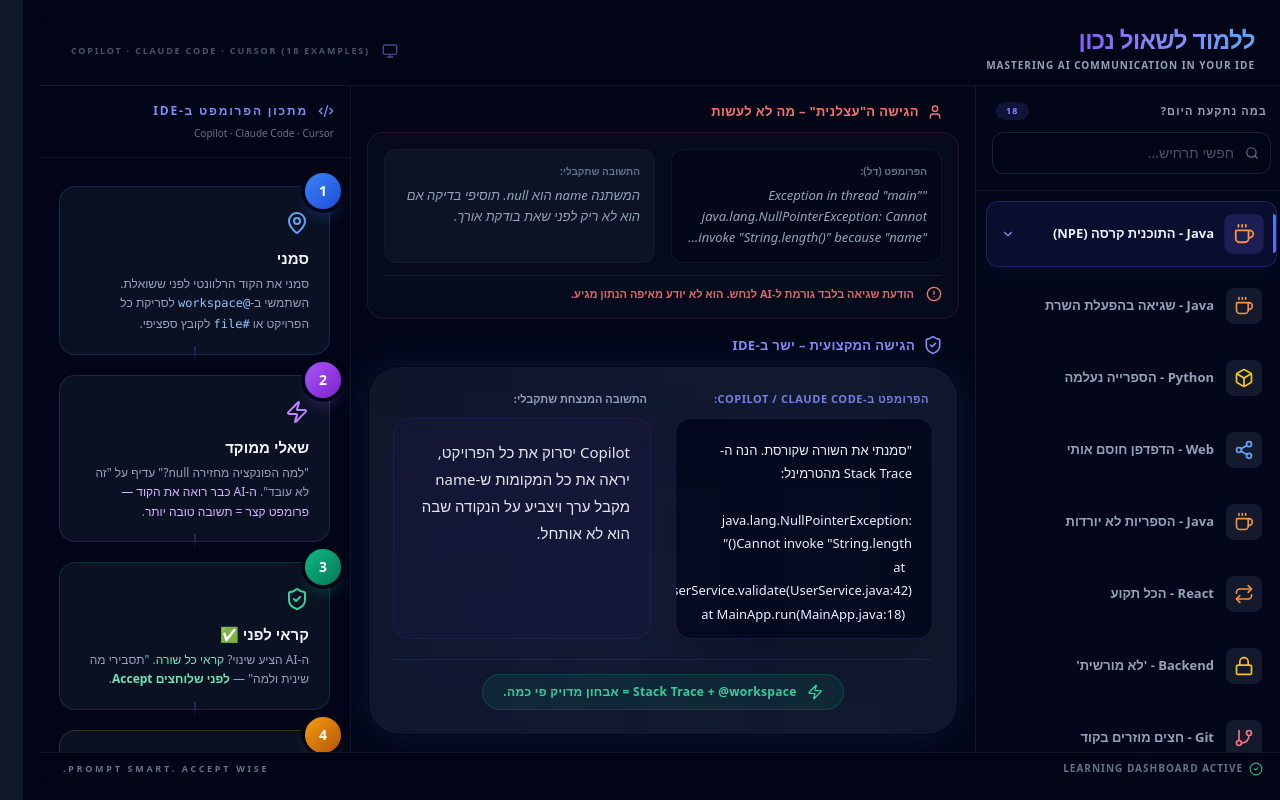
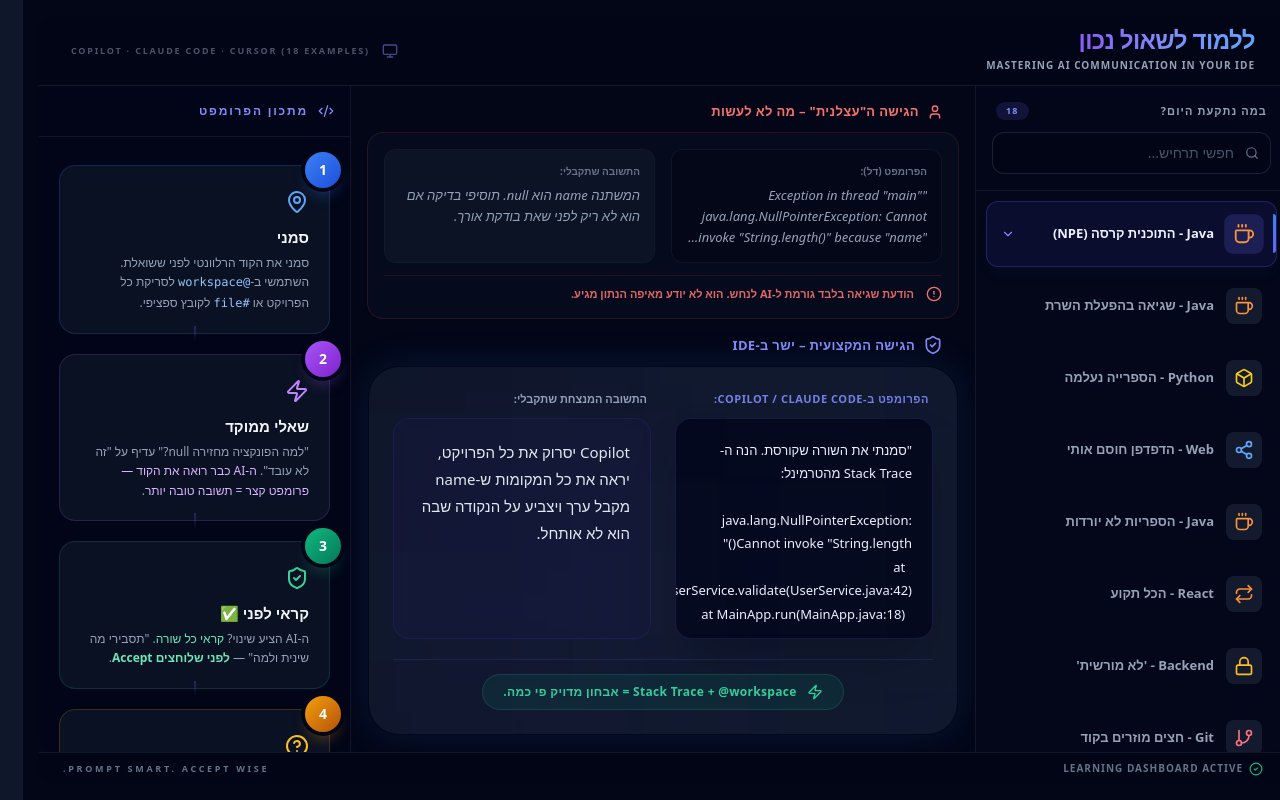
Before and after one commit to NechamaBrod/how-to-prompt, a React (Vite) app: page / in a window 1280 px wide. Built offline with nearby package versions, Linux system fonts and the light colour scheme; the HTML template or start-up script is replaced by a standard one.

Commit message:
fix: update RecipeSidebar header text for consistency

```diff
--- a/src/components/RecipeSidebar.jsx
+++ b/src/components/RecipeSidebar.jsx
@@ -12,9 +12,8 @@
     <div className="p-4 border-b border-slate-800/50 shrink-0 bg-slate-950/80">
       <h2 className="text-[12px] font-black text-indigo-400 uppercase tracking-[0.15em] flex items-center gap-2.5">
         <Code2 className="w-4 h-4" aria-hidden="true" />
-        מתכון הפרומפט ב-IDE
+        מתכון הפרומפט
       </h2>
-      <p className="text-[10px] text-slate-500 mt-1.5">Copilot · Claude Code · Cursor</p>
     </div>
 
     {/* Steps List */}
```
